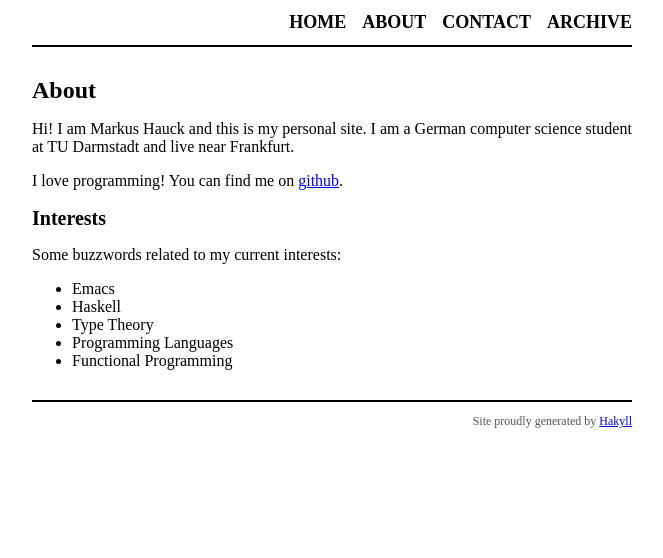
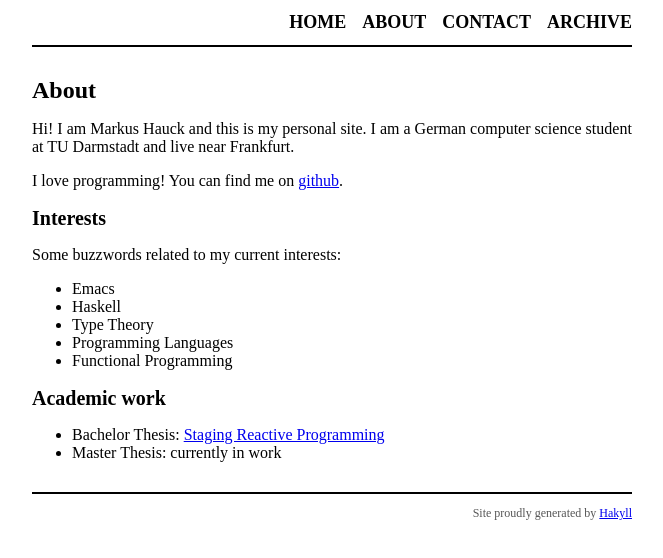
Before and after one commit to markus1189/markus1189.github.io, a plain HTML site: page about.html in a window 1280 px wide. Shown: the whole page, without its empty margins (308-971 px from the left). Drawn offline with Linux system fonts and the light colour scheme.

Commit message:
academic work

```diff
--- a/about.html
+++ b/about.html
@@ -33,6 +33,11 @@
 <li>Programming Languages</li>
 <li>Functional Programming</li>
 </ul>
+<h2 id="academic-work">Academic work</h2>
+<ul>
+<li>Bachelor Thesis: <a href="./docs/hauck-bsc-staging-reactive-programming.pdf">Staging Reactive Programming</a></li>
+<li>Master Thesis: currently in work</li>
+</ul>
         </div>
         <div id="footer">
             Site proudly generated by
```
Also changed, not shown: 1 other file.
